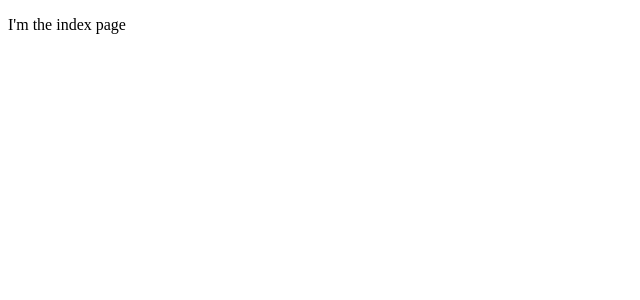
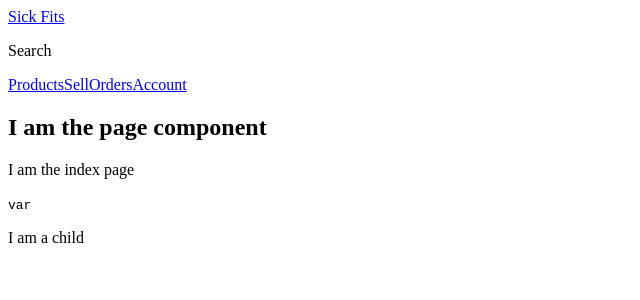
Before and after one commit to csimes/sickfits-client, a Next.js app: page / in a window 1280 px wide. Shown: the top 300 px of the page, without its empty margins (0-640 px from the left). Built offline with nearby package versions, Linux system fonts and the light colour scheme.

Commit message:
Added Page Layout, Header, and Nav components

```diff
--- /dev/null
+++ b/components/Header.js
@@ -0,0 +1,16 @@
+import Link from 'next/link';
+import Nav from './Nav';
+
+export default function Header() {
+  return (
+    <header>
+      <div className="bar">
+        <Link href="/">Sick Fits</Link>
+      </div>
+      <div className="sub-bar">
+        <p>Search</p>
+      </div>
+      <Nav />
+    </header>
+  );
+}
--- /dev/null
+++ b/components/Nav.js
@@ -0,0 +1,14 @@
+import Link from 'next/link';
+
+export default function Nav() {
+  return (
+    <nav>
+      {/* //* use Link tag to reference pages internally,
+          //* use regular a tag for external links  */}
+      <Link href="/products">Products</Link>
+      <Link href="/sell">Sell</Link>
+      <Link href="/orders">Orders</Link>
+      <Link href="/account">Account</Link>
+    </nav>
+  );
+}
--- /dev/null
+++ b/components/Page.js
@@ -0,0 +1,18 @@
+import PropTypes from 'prop-types';
+import Header from './Header';
+
+export default function Page({ children, cool }) {
+  return (
+    <div>
+      <Header />
+      <h2>I am the page component</h2>
+      <h3>{cool}</h3>
+      {children}
+    </div>
+  );
+}
+
+Page.propTypes = {
+  cool: PropTypes.string,
+  children: PropTypes.any,
+};
--- /dev/null
+++ b/pages/_app.js
@@ -0,0 +1,11 @@
+/* eslint-disable react/prop-types */
+/* eslint-disable react/jsx-props-no-spreading */
+import Page from '../components/Page';
+
+export default function MyApp({ Component, pageProps }) {
+  return (
+    <Page>
+      <Component {...pageProps} />
+    </Page>
+  );
+}
--- /dev/null
+++ b/pages/_document.js
@@ -0,0 +1,15 @@
+import Document, { Html, Head, NextScript, Main } from 'next/document';
+
+export default class MyDocument extends Document {
+  render() {
+    return (
+      <Html lang="en-US">
+        {/* <Head></Head> */}
+        <body>
+          <Main />
+          <NextScript />
+        </body>
+      </Html>
+    );
+  }
+}
--- a/pages/index.js
+++ b/pages/index.js
@@ -1,7 +1,9 @@
 export default function IndexPage() {
   return (
-    <div>
-      <p>I'm the index page</p>
-    </div>
+    <>
+      <p>I am the index page</p>
+      <code>var</code>
+      <p>I am a child</p>
+    </>
   );
 }
--- a/pages/sell.js
+++ b/pages/sell.js
@@ -1,7 +1,3 @@
 export default function SellPage() {
-  return (
-    <div>
-      <p>I'm the sell page!</p>
-    </div>
-  );
+  return <p>I'm the sell page!</p>;
 }
```
